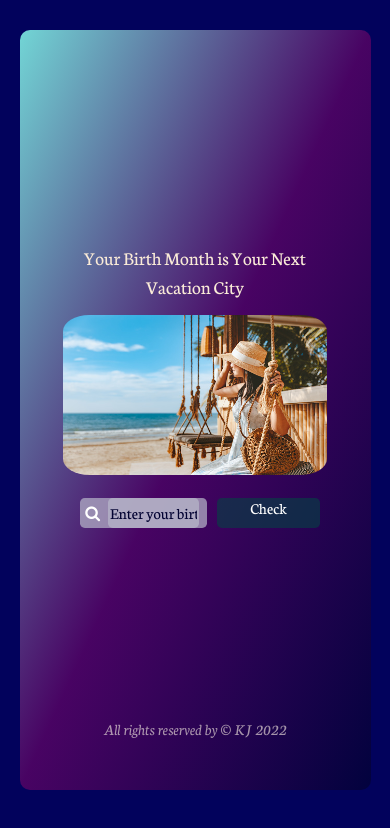
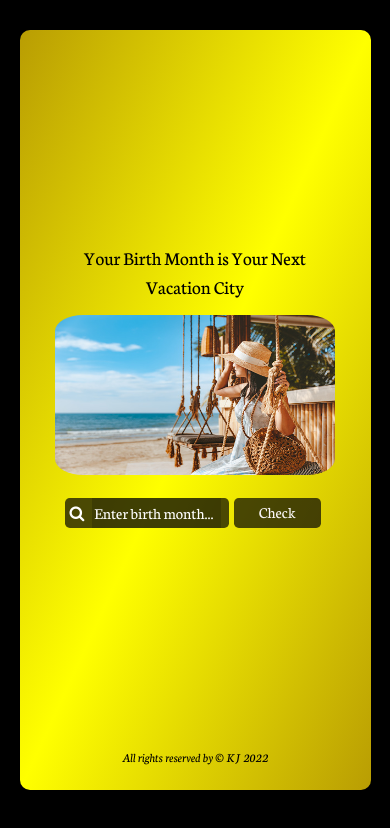
Before and after one commit to kjcatherine/vacation-cities, a plain HTML site: page index.html in a window 390 px wide. Shown: the top 828 px of the page. Drawn offline with Linux system fonts and the light colour scheme.

Commit message:
added more styles and logic

```diff
--- a/css/style.css
+++ b/css/style.css
@@ -21,7 +21,7 @@
 } */
 
 body {
-  background-color: rgb(2, 2, 92);
+  background-color: black;
   font-family: "Neuton", serif;
 }
 .sub-container {
@@ -31,14 +31,14 @@ body {
   display: flex;
   align-items: center;
   justify-content: center;
-  width: 90%;
+  width: 95%;
   height: 90vh;
   margin: 30px auto;
   background: linear-gradient(
     to top left,
-    rgb(2, 2, 49, 0.7),
-    rgb(102, 4, 102, 0.7),
-    rgb(114, 213, 213)
+    rgb(185, 157, 3),
+    yellow,
+    rgb(185, 157, 3)
   );
   border-radius: 10px;
 }
@@ -47,20 +47,16 @@ h1 {
   /* position: relative;
   top: 40px; */
   font-size: 1.8rem;
-  font-weight: 400;
+  font-weight: 450;
   line-height: 2.3rem;
-  color: antiquewhite;
+  color: black;
 }
 .wrap {
   display: flex;
   justify-content: center;
-  /* position: relative;
-  left: 482px;
-  right: 0;
-  top: 0.5rem; */
-  width: 300px;
+  width: 360px;
   height: 30px;
-  background-color: rgb(184, 184, 203, 0.7);
+  background-color: rgba(5, 5, 5, 0.7);
   font-size: 1em;
   border-radius: 0.3rem;
   color: white;
@@ -77,34 +73,44 @@ h1 {
   justify-content: center;
   position: relative;
   top: 20px;
-  left: 50px;
+  left: 45px;
 }
 input {
   margin-left: 0.5em;
   margin-right: 0.5em;
   width: 100%;
   border: none;
-  border-radius: 0.3rem;
   outline: none;
-  background-color: rgb(184, 184, 203, 0.7);
-  color: white;
+  background-color: rgb(5, 5, 5, 0.2);
+  color: whitesmoke;
+}
+input:focus,
+input:hover,
+input:active {
+  background-color: rgba(5, 5, 5, 0.4);
+  transition: 1sec;
 }
 ::placeholder {
-  color: rgb(2, 2, 49);
+  color: white;
 }
 
 a {
   position: relative;
-  right: 90px;
-  padding: 5px 50px;
+  right: 95px;
+  padding: 5px 35px;
   text-decoration: none;
   font-weight: 500;
-  color: white;
-  background-color: rgb(4, 67, 67, 0.6);
+  border: none;
   border-radius: 0.3rem;
+  background-color: rgba(5, 5, 5, 0.7);
+  color: rgb(249, 245, 245);
   /*box-shadow: 5px rgb(149, 149, 167), -5px -5px rgb(83, 83, 248);*/
 
-  font-size: 1.2rem;
+  font-size: inherit;
+}
+a:hover {
+  background-color: rgba(5, 5, 5, 0.7);
+  transition: 1sec;
 }
 img {
   width: 30rem;
@@ -117,9 +123,9 @@ img {
 }
 footer {
   text-align: center;
-  color: rgb(222, 210, 210, 0.7);
+  color: rgba(251, 249, 249, 0.8);
   position: relative;
-  bottom: 60px;
+  bottom: 0px;
   font-size: 1rem;
   font-style: italic;
 }
@@ -136,33 +142,44 @@ footer {
     position: relative;
     bottom: 40px;
   }
+  .input-contain {
+    left: 45px;
+    width: 100%;
+  }
   h1 {
     font-size: 1.2rem;
     line-height: 1.8rem;
   }
   .wrap {
-    width: 70%;
-    left: 15%;
+    width: 100%;
   }
   a {
-    padding: 0.4% 10%;
-    font-size: 1rem;
+    right: 95px;
+    padding: 5px 25px;
+  }
+  .container {
+    width: 90%;
   }
   footer {
-    bottom: 100px;
+    bottom: 70px;
+    color: black;
+    font-size: 0.8rem;
   }
 }
 @media (min-width: 501px) and (max-width: 800px) {
   img {
     width: 70%;
+    height: 30%;
   }
   .wrap {
-    width: 70%;
-    left: 10px;
+    width: 50%;
+    position: relative;
+    left: -7px;
   }
   a {
     padding: 0.4% 5%;
     font-size: 1rem;
+    right: 100px;
   }
 }
 @media (min-width: 801px) and (max-width: 1120px) {
--- a/index.html
+++ b/index.html
@@ -39,7 +39,7 @@
             <input
               type="text"
               id="birthMonth"
-              placeholder="Enter your birth month..."
+              placeholder="Enter birth month..."
             />
           </form>
           <a href="#" id="btn">Check</a>
--- a/main.js
+++ b/main.js
@@ -12,6 +12,7 @@ document.querySelector("#btn").addEventListener("click", run);
 function behaviour() {
   imgTheme.classList.add("hidden");
   textTheme.classList.add("hidden");
+  //document.querySelector("#birthMonth").value = "";
   bodyEl.style.backgroundColor = "skyblue";
   bodyEl.style.backgroundSize = "100% 90vh";
   msg.voice = voices[1];
```
